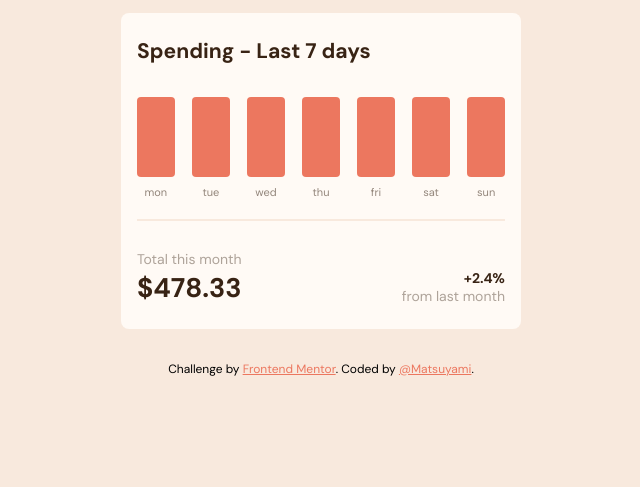
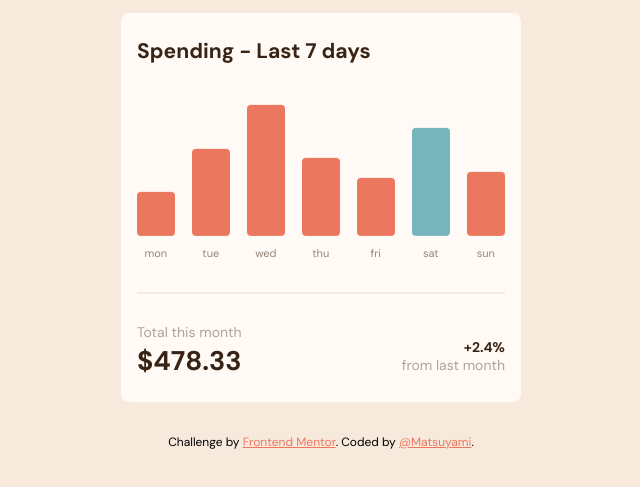
Before and after one commit to matsuyami/ExpensesChart, a plain HTML site: page index.html in a window 1280 px wide. Shown: the part 105-592 px from the top of the page, without its empty margins (319-959 px from the left). Drawn offline with Linux system fonts and the light colour scheme.

Commit message:
added graph

```diff
--- a/index.css
+++ b/index.css
@@ -1,6 +1,6 @@
 :root{
   --primary-clr: hsl(10, 79%, 65%);
-  --bar-hover-clr: hsl(186, 34%, 60%);
+  --selected-clr: hsl(186, 34%, 60%);
   --bg-clr: hsl(27, 66%, 92%);
 
   --header-clr: hsl(25, 47%, 15%);
@@ -43,21 +43,11 @@ h1, h2, h3, p {
   margin: 0;
 }
 
-ul {
-  font-size: 0.6875rem;
-  display: flex;
-  list-style: none;
-  padding: 0;
-  margin-top: var(--spacer-md);
-  justify-content: space-between;
-  color: var(--span-clr);
-  text-align: left;
-}
-
 section {
   display: flex;
   justify-content: space-between;
 }
+
 
 .balance {
   background-color: var(--primary-clr);
@@ -92,16 +82,36 @@ section {
   color: var(--header-clr);
 }
 
+.bar-chart {
+  font-size: 0.6875rem;
+  display: flex;
+  list-style: none;
+  padding: 0;
+  margin-top: var(--spacer-md);
+  justify-content: space-between;
+  color: var(--span-clr);
+  text-align: center;
+  transform: rotateX(180deg);
+}
+
+.col {
+  position: relative;
+  text-align: center;
+}
+
 .bar {
   background-color: var(--primary-clr);
   width: 2rem;
-  height: 5rem;
+ /* height: 5rem;*/
   border-radius: var(--br-sm);
   margin-bottom: var(--spacer-sm);
 }
 
 .day {
-  text-align: center;
+  width: 100%;
+  position: absolute;
+  top: -1.5rem;
+  transform: rotateX(180deg);
 }
 
 hr {
@@ -109,6 +119,7 @@ hr {
   height: 2px;
   border: 0;
   background-color: var(--bg-clr);
+  margin-top: 3.5rem;
 }
 
 .total{
@@ -128,10 +139,10 @@ hr {
 
 .total-percent{
   position: absolute;
-  bottom: 0;
+  bottom: 0.25rem;
   right: 0;
   font-size: var(--font-size-sm);
-  text-align:right;
+  text-align: right;
 }
 
 .total-percent p{
@@ -160,3 +171,7 @@ footer {
   }
 
 }
+
+.today {
+  background-color: var(--selected-clr);
+}
--- a/index.html
+++ b/index.html
@@ -33,15 +33,36 @@
     <section class='stats'>
       <section class='data'>
         <h3>Spending - Last 7 days </h3>
-        <ul class='bar-chart'>
-          <li class='day'><div class='bar'></div>mon</li>
-          <li class='day'><div class='bar'></div>tue</li>
-          <li class='day'><div class='bar'></div>wed</li>
-          <li class='day'><div class='bar'></div>thu</li>
-          <li class='day'><div class='bar'></div>fri</li>
-          <li class='day'><div class='bar'></div>sat</li>
-          <li class='day'><div class='bar'></div>sun</li>
-        </ul>
+        <div class='bar-chart'>
+          <div class='col'>
+            <div class='bar'></div>
+            <div class='day'></div>
+          </div>
+          <div class='col'>
+            <div class='bar'></div>
+            <div class='day'></div>
+          </div>
+          <div class='col'>
+            <div class='bar'></div>
+            <div class='day'></div>
+          </div>
+          <div class='col'>
+            <div class='bar'></div>
+            <div class='day'></div>
+          </div>
+          <div class='col'>
+            <div class='bar'></div>
+            <div class='day'></div>
+          </div>
+          <div class='col'>
+            <div class='bar'></div>
+            <div class='day'></div>
+          </div>
+          <div class='col'>
+            <div class='bar'></div>
+            <div class='day'></div>
+          </div>
+        </div>
       </section>
       <hr/>
 
--- a/index.js
+++ b/index.js
@@ -1,6 +1,36 @@
-var bars = document.querySelectorAll('.bar');
-var days = document.querySelectorAll('.day')
-const currDay = new Date().getDay();
-console.log(currDay);
+const col = document.querySelectorAll('.col')
+const dayLabels = document.querySelectorAll('.day')
+const bars = document.querySelectorAll('.bar')
+const currDay = new Date().getDay()
 
-// days[0].textContent
+const dayToNum = {
+  'sun': 0,
+  'mon': 1,
+  'tue': 2,
+  'wed': 3,
+  'thu': 4,
+  'fri': 5,
+  'sat': 6,
+}
+
+async function showGraph(){
+  const resp = await fetch('./data.json')
+  const json = await resp.json()
+  const days = json.map(data => data.day)
+  const barHeights = json.map(data => data.amount)
+
+  for (const [index, day] of days.entries()) {
+    let text = document.createTextNode(day)
+    bars[index].style.height = `${barHeights[index] * 2.5}px`
+    col[index].appendChild(bars[index])
+    dayLabels[index].appendChild(text)
+    col[index].appendChild(dayLabels[index])
+
+    if(dayToNum[day] === currDay % 7) {
+      bars[index].classList += ' today '
+    }
+  }
+}
+
+
+showGraph()
```
